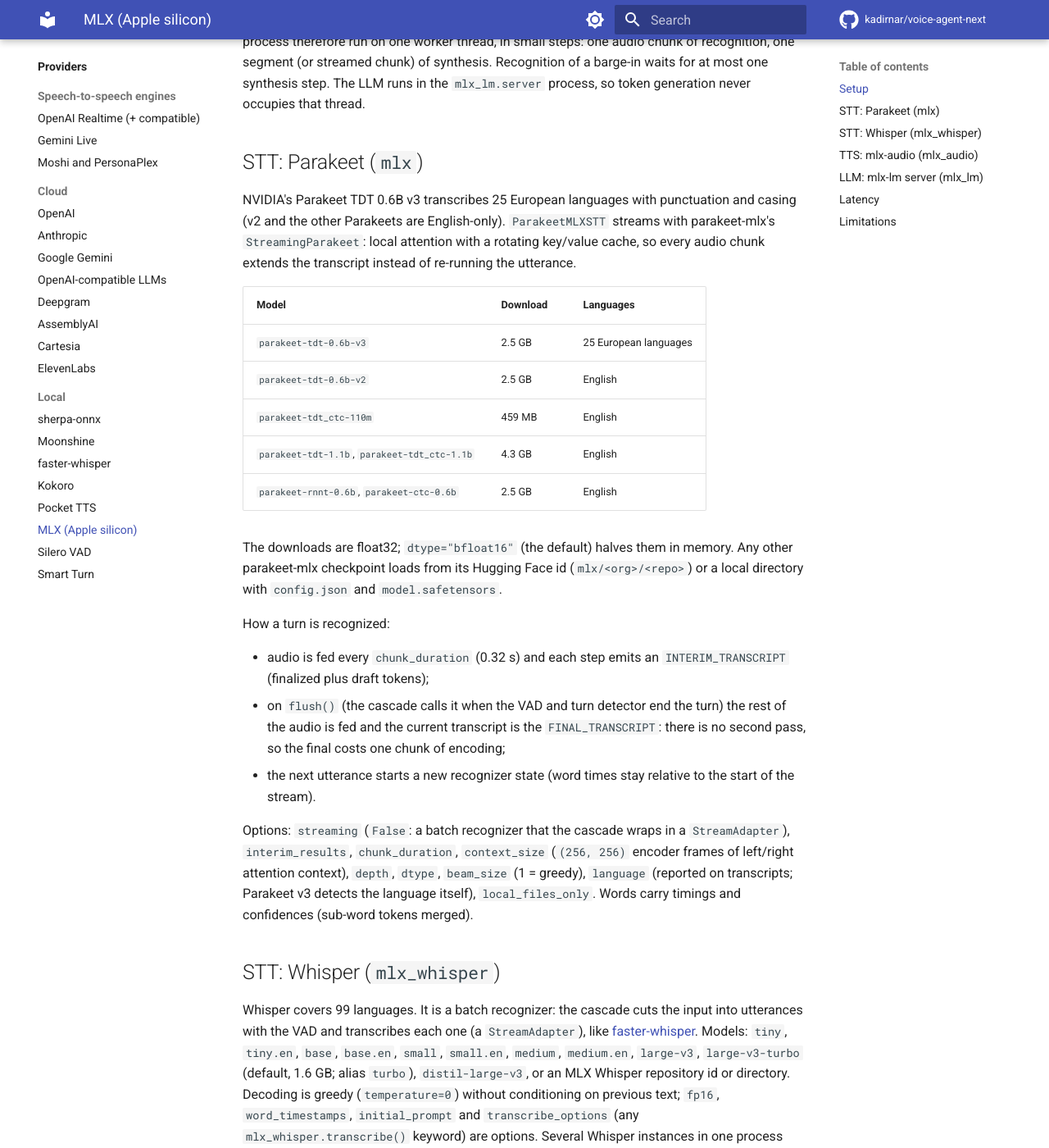
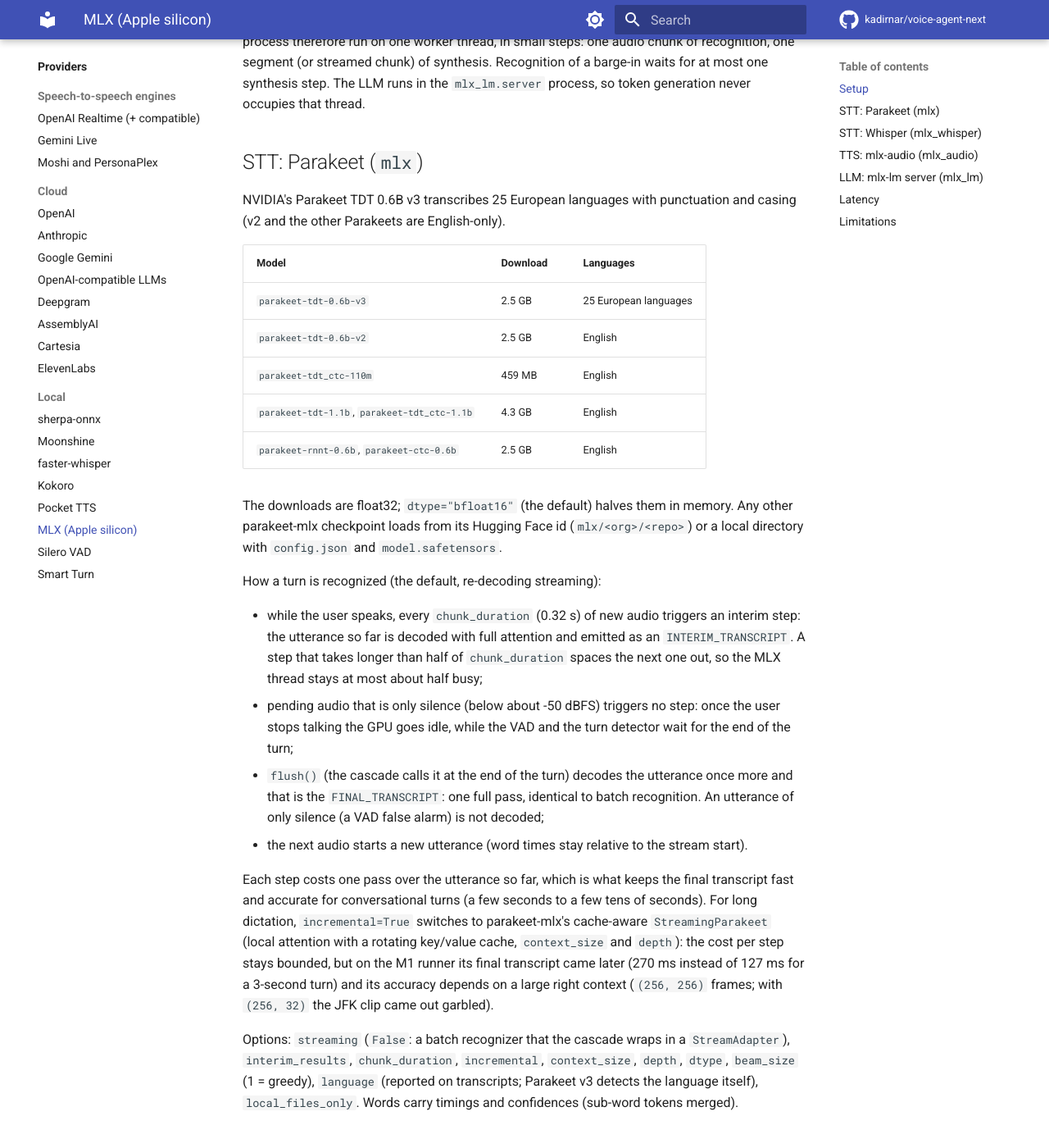
Before and after one commit to kadirnar/voice-agent-next, an MkDocs documentation site: the page built from docs/providers/mlx.md, in a window 1280 px wide and 1400 px high, scrolled down 1389 px. Shown: the whole window at 82% size. Built offline with MkDocs 1.6.1 and Material for MkDocs 9.7.7, drawn with Linux system fonts in a browser that asks for light colours; comment, search, counter and statistics services are not loaded; some of the changed text lies outside the part shown.

Commit message:
docs(providers): MLX latency measured on the macos-latest runner; apple preset rationale (#10)
Co-Authored-By: Claude Opus 5.5 (1M context) <noreply@anthropic.com>

```diff
--- a/docs/providers/mlx.md
+++ b/docs/providers/mlx.md
@@ -54,9 +54,7 @@ generation never occupies that thread.
 ## STT: Parakeet (`mlx`)
 
 NVIDIA's Parakeet TDT 0.6B v3 transcribes 25 European languages with punctuation and casing
-(v2 and the other Parakeets are English-only). `ParakeetMLXSTT` streams with parakeet-mlx's
-`StreamingParakeet`: local attention with a rotating key/value cache, so every audio chunk
-extends the transcript instead of re-running the utterance.
+(v2 and the other Parakeets are English-only).
 
 | Model | Download | Languages |
 |---|---|---|
@@ -70,21 +68,33 @@ The downloads are float32; `dtype="bfloat16"` (the default) halves them in memor
 other parakeet-mlx checkpoint loads from its Hugging Face id (`mlx/<org>/<repo>`) or a
 local directory with `config.json` and `model.safetensors`.
 
-How a turn is recognized:
+How a turn is recognized (the default, re-decoding streaming):
 
-* audio is fed every `chunk_duration` (0.32 s) and each step emits an
-  `INTERIM_TRANSCRIPT` (finalized plus draft tokens);
-* on `flush()` (the cascade calls it when the VAD and turn detector end the turn) the rest
-  of the audio is fed and the current transcript is the `FINAL_TRANSCRIPT`: there is no
-  second pass, so the final costs one chunk of encoding;
-* the next utterance starts a new recognizer state (word times stay relative to the start
-  of the stream).
+* while the user speaks, every `chunk_duration` (0.32 s) of new audio triggers an interim
+  step: the utterance so far is decoded with full attention and emitted as an
+  `INTERIM_TRANSCRIPT`. A step that takes longer than half of `chunk_duration` spaces the
+  next one out, so the MLX thread stays at most about half busy;
+* pending audio that is only silence (below about -50 dBFS) triggers no step: once the
+  user stops talking the GPU goes idle, while the VAD and the turn detector wait for the
+  end of the turn;
+* `flush()` (the cascade calls it at the end of the turn) decodes the utterance once more
+  and that is the `FINAL_TRANSCRIPT`: one full pass, identical to batch recognition. An
+  utterance of only silence (a VAD false alarm) is not decoded;
+* the next audio starts a new utterance (word times stay relative to the stream start).
+
+Each step costs one pass over the utterance so far, which is what keeps the final
+transcript fast and accurate for conversational turns (a few seconds to a few tens of
+seconds). For long dictation, `incremental=True` switches to parakeet-mlx's cache-aware
+`StreamingParakeet` (local attention with a rotating key/value cache, `context_size` and
+`depth`): the cost per step stays bounded, but on the M1 runner its final transcript came
+later (270 ms instead of 127 ms for a 3-second turn) and its accuracy depends on a large
+right context (`(256, 256)` frames; with `(256, 32)` the JFK clip came out garbled).
 
 Options: `streaming` (`False`: a batch recognizer that the cascade wraps in a
-`StreamAdapter`), `interim_results`, `chunk_duration`, `context_size` (`(256, 256)` encoder
-frames of left/right attention context), `depth`, `dtype`, `beam_size` (1 = greedy),
-`language` (reported on transcripts; Parakeet v3 detects the language itself),
-`local_files_only`. Words carry timings and confidences (sub-word tokens merged).
+`StreamAdapter`), `interim_results`, `chunk_duration`, `incremental`, `context_size`,
+`depth`, `dtype`, `beam_size` (1 = greedy), `language` (reported on transcripts; Parakeet v3
+detects the language itself), `local_files_only`. Words carry timings and confidences
+(sub-word tokens merged).
 
 ## STT: Whisper (`mlx_whisper`)
 
@@ -156,9 +166,32 @@ server); for several concurrent agents, LM Studio's MLX engine or Ollama are alt
 ## Latency
 
 Measured by `tests/providers/test_mlx_models.py` on a GitHub Actions `macos-latest` runner
-(Apple M1, 3 cores, 7 GB; shared and virtualized, so slower than a desktop Mac):
+(Apple M1, 3 cores, 7 GB; shared and virtualized, so slower than a desktop Mac), Python
+3.12, mlx 0.32, 2026-09-25. Warm models; best of three where noted. Streaming tests push
+the 11-second [JFK clip](https://github.com/openai/whisper/raw/main/tests/jfk.flac) (or its
+first 3 seconds) in 20 ms frames at real-time speed, then flush.
 
-<!-- mlx-latency -->
+| Component | Measurement | Result |
+|---|---|---|
+| `mlx/parakeet-tdt_ctc-110m` | final transcript after the flush, 3 s turn (streaming) | **127 ms** (5 interim results) |
+| | same, 11 s utterance | 300 ms (18 interim results), text exact |
+| | batch, 3 s turn | 104 ms |
+| | `incremental=True`: 3 s turn / 11 s utterance | 270 ms / 488 ms |
+| `mlx_whisper/tiny` | batch, 3 s turn (the final behind a `StreamAdapter`) | **97 ms** |
+| | batch, 11 s clip | 1.3 s |
+| `mlx_audio/pocket-tts` | first audio of a 70-character sentence | **140 ms** (176 ms median), RTF 0.37, 24 chunks |
+| `mlx_audio/kokoro` | first audio of "Hello! How can I help you today?" (one segment) | 542 ms, RTF 0.23 |
+| `mlx_lm` + `mlx-community/Qwen3-1.7B-4bit` | time to first token (short prompt) | **211 ms** (266 ms median) |
+| | tool call | `get_weather({"city": "Paris"})` |
+
+Loading (with the warm-up inference, models cached): Parakeet 110M 1.7 s, Whisper tiny
+2.8 s, Pocket TTS 6.3 s, Kokoro 12 s. The default Parakeet (0.6B v3, 2.5 GB download) and
+Qwen3.5-4B were not run on the runner (the CI budget keeps downloads small); expect a
+larger model to cost more per pass, roughly in proportion to its size.
+
+Kokoro synthesizes a whole segment before the first audio; the cascade sends it one
+sentence at a time, so a short first sentence starts sooner. Pocket TTS streams audio while
+it generates, which is why its first audio does not depend on the sentence's length.
 
 ## Limitations
 
```
Also changed, not shown: 1 other file.
